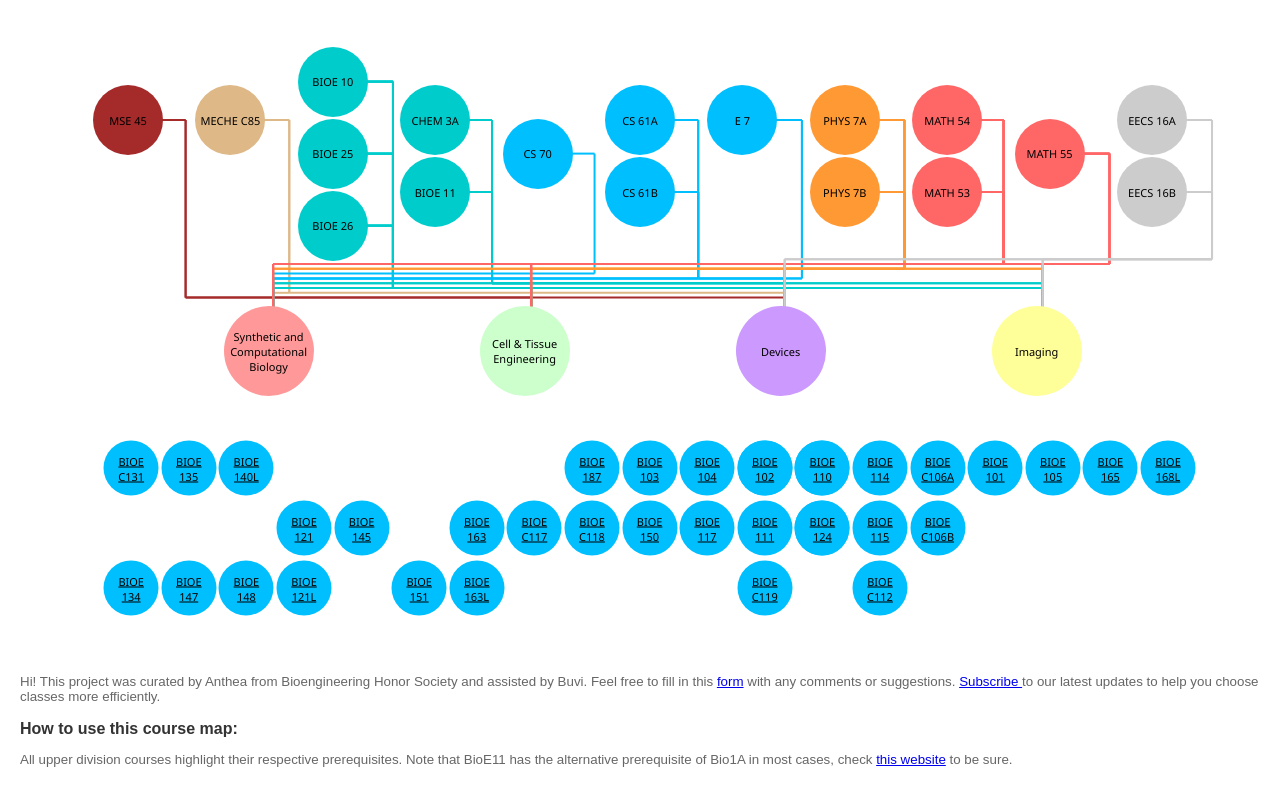
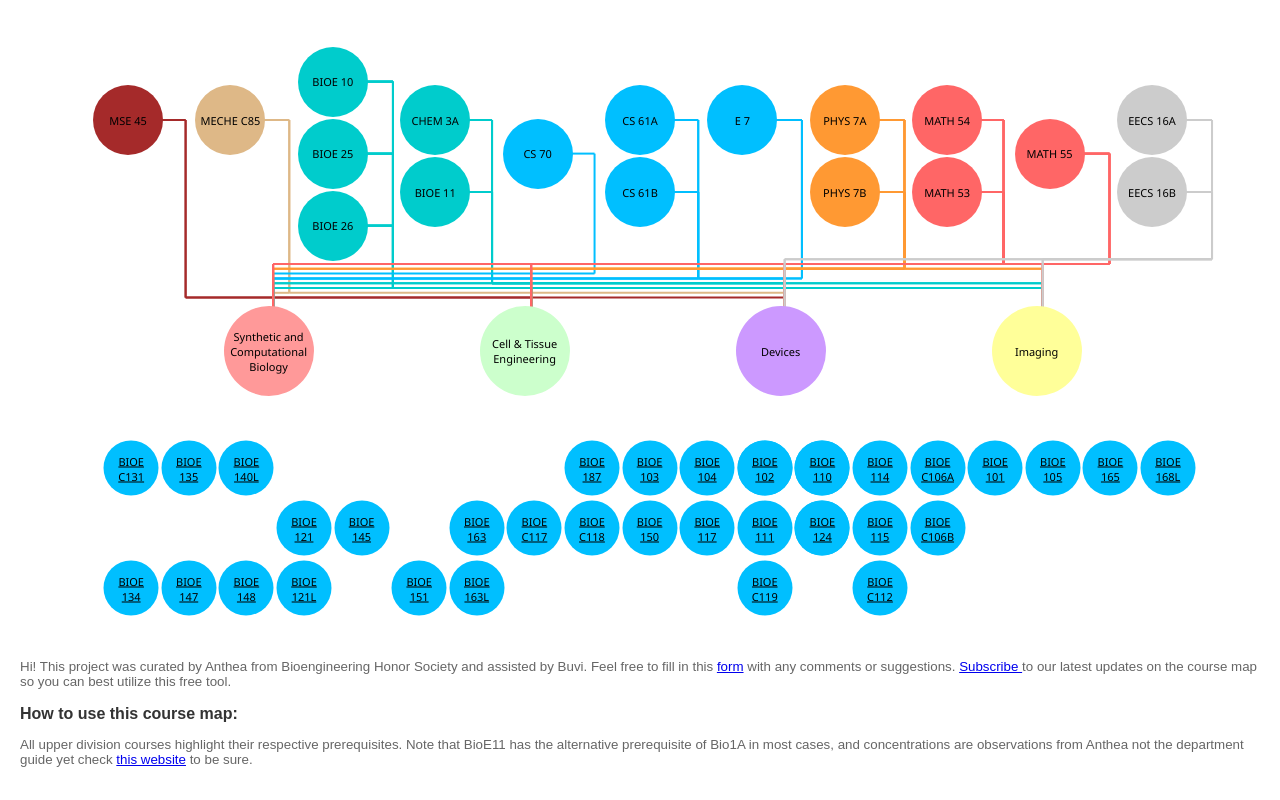
Before and after one commit to crocodile27/bioehs, a React (Create React App) app: page / in a window 1280 px wide. Built offline with nearby package versions, Linux system fonts and the light colour scheme.

Commit message:
edited description

```diff
--- a/src/Components/CourseMap.1.tsx
+++ b/src/Components/CourseMap.1.tsx
@@ -781,12 +781,14 @@ export const CourseMap = () => {
             <a href="https://forms.gle/endBsmRMRvLCtTHi7">form</a> with any
             comments or suggestions.{" "}
             <a href="https://forms.gle/4ZhuwB3gr7xHQ73GA">Subscribe </a>to our
-            latest updates to help you choose classes more efficiently.
+            latest updates on the course map so you can best utilize this free
+            tool.
             <h3>How to use this course map:</h3>
             <p>
               All upper division courses highlight their respective
               prerequisites. Note that BioE11 has the alternative prerequisite
-              of Bio1A in most cases, check{" "}
+              of Bio1A in most cases, and concentrations are observations from
+              Anthea not the department guide yet check{" "}
               <a href="https://guide.berkeley.edu/courses/bio_eng/">
                 this website
               </a>{" "}
```
